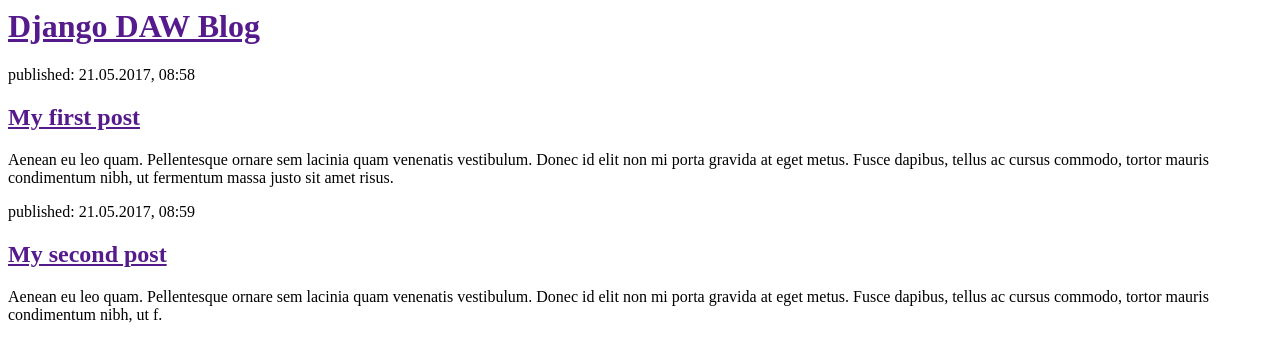
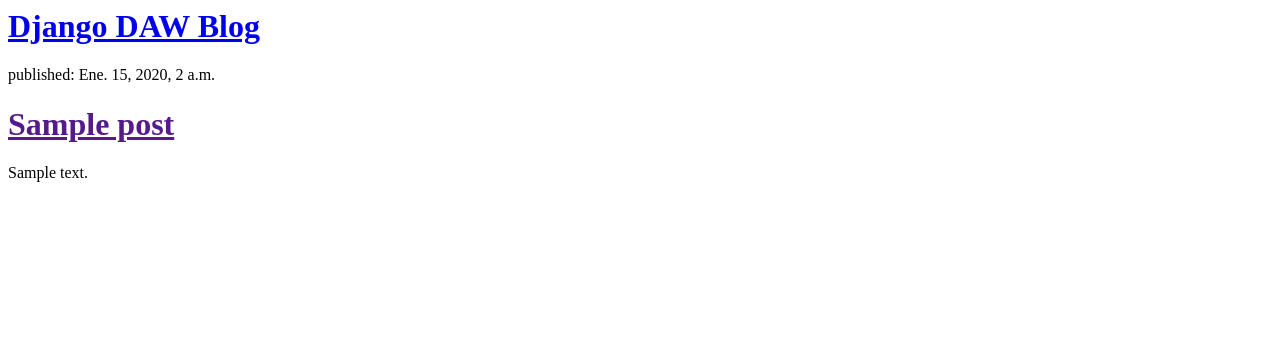
Before and after one commit to Danilinky/my_first_blog, a Django app: template blog/templates/blog/post_list.html in a window 1280 px wide. Shown: the top 362 px of the page. Run offline with Django 3.2, Linux system fonts and the light colour scheme; the template is opened without the code that fills it: values that come from a table or form of the project are taken from there, others are empty; tables that the repository leaves empty hold one stand-in row (values such as "Sample post").

Commit message:
Integración con Python

```diff
--- a/blog/templates/blog/post_list.html
+++ b/blog/templates/blog/post_list.html
@@ -4,14 +4,15 @@
 	</head>
 	<body>
 		<div>
-			<h1><a href="">Django DAW Blog</a></h1>
-		</div>
-		<div>
-			<p>published: 21.05.2017, 08:58</p> <h2><a href="">My first post</a></h2> <p>Aenean eu leo quam. Pellentesque ornare sem lacinia quam venenatis vestibulum. Donec id elit non mi porta gravida at eget metus. Fusce dapibus, tellus ac cursus commodo, tortor mauris condimentum nibh, ut fermentum massa justo sit amet risus.</p>
-		</div>
-		<div>
-			<p>published: 21.05.2017, 08:59</p>
-			<h2><a href="">My second post</a></h2> <p>Aenean eu leo quam. Pellentesque ornare sem lacinia quam venenatis vestibulum. Donec id elit non mi porta gravida at eget metus. Fusce dapibus, tellus ac cursus commodo, tortor mauris condimentum nibh, ut f.</p>
-		</div>
+        <h1><a href="/">Django DAW Blog</a></h1>
+   		</div>
+
+   		{% for post in posts %}
+        	<div>
+           		<p>published: {{ post.published_date }}</p>
+           		<h1><a href="">{{ post.title }}</a></h1>
+           		<p>{{ post.text|linebreaksbr }}</p>
+       		</div>
+   		{% endfor %}
 	</body>
 </html>
--- a/blog/views.py
+++ b/blog/views.py
@@ -1,4 +1,7 @@
 from django.shortcuts import render
+from django.utils import timezone
+from .models import Post
 
 def post_list(request):
-	return render(request, 'blog/post_list.html', {})
+	posts = Post.objects.filter(published_date__lte=timezone.now()).order_by('published_date')
+	return render(request, 'blog/post_list.html', {'posts': posts})
```
Also changed, not shown: blog/models.py (+5 -7 lines).
